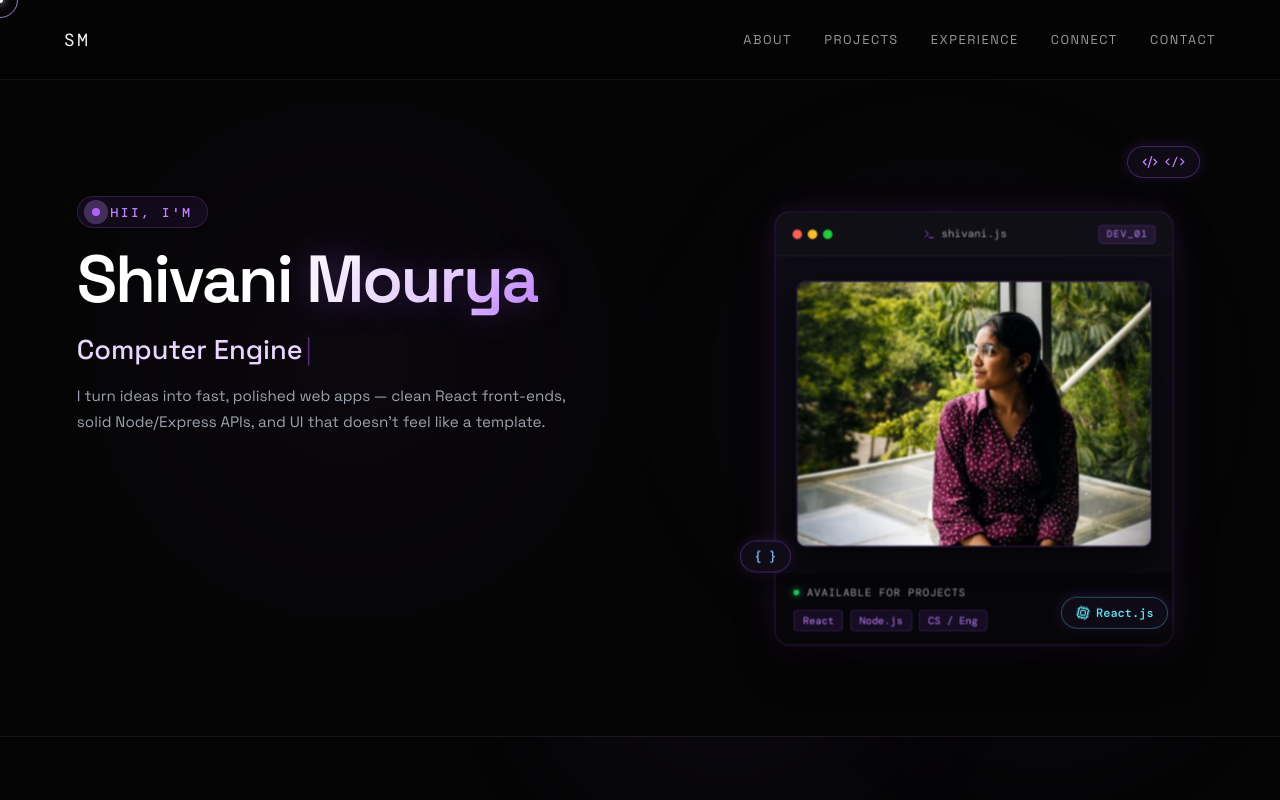
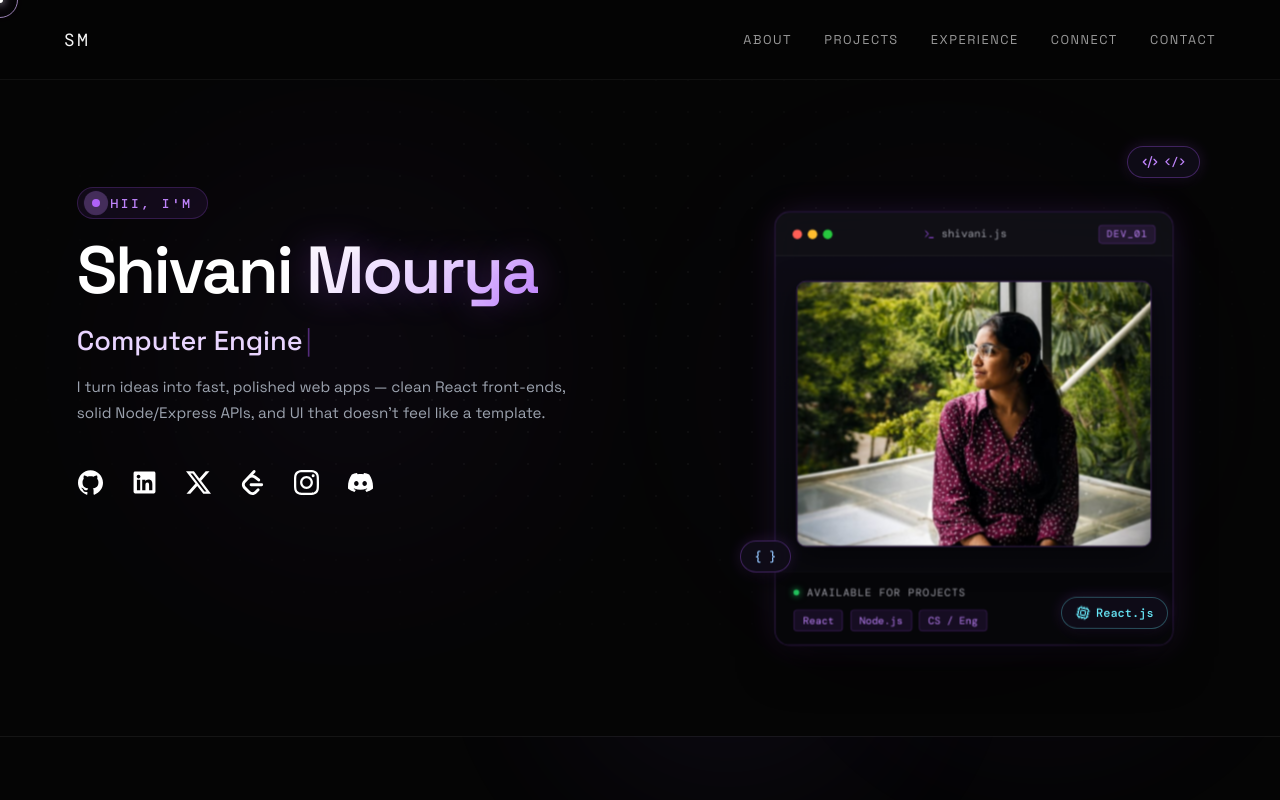
Before and after one commit to shivanimourya2/Devfolio, a React (Vite) app: page / in a window 1280 px wide. Shown: the top 800 px of the page. Built offline with nearby package versions, Linux system fonts and the light colour scheme; a web font is replaced by a local one.

Commit message:
updated hero section

```diff
--- a/package.json
+++ b/package.json
@@ -13,7 +13,8 @@
     "gsap": "^3.15.0",
     "lucide-react": "^0.468.0",
     "react": "^19.2.8",
-    "react-dom": "^19.2.8"
+    "react-dom": "^19.2.8",
+    "react-icons": "^5.7.0"
   },
   "devDependencies": {
     "@babel/core": "^7.29.7",
--- a/src/components/Hero.jsx
+++ b/src/components/Hero.jsx
@@ -1,10 +1,8 @@
-import React, { useState, useEffect, useRef } from "react";
+import { useState, useEffect, useRef } from "react";
 import gsap from "gsap";
 import myPhoto from "../assets/shivani.jpeg";
+
 import {
-  Github,
-  Linkedin,
-  Mail,
   ArrowDown,
   Code2,
   Terminal,
@@ -12,11 +10,18 @@ import {
   Sparkles,
 } from "lucide-react";
 
+import {
+  SiGithub,
+  SiX,
+  SiLeetcode,
+  SiInstagram,
+  SiDiscord,
+} from "react-icons/si";
+
+import { FaLinkedin } from "react-icons/fa";
+
 const PROFILE_IMAGE_SRC = myPhoto;
 
-/**
- * ANIMATED ROLE TITLES — edit freely
- */
 const ROLE_TITLES = [
   "Full-Stack Developer",
   "Computer Engineering Student",
@@ -24,15 +29,28 @@ const ROLE_TITLES = [
 
 export default function Hero() {
   const heroRef = useRef(null);
+
   const [roleIndex, setRoleIndex] = useState(0);
-  const [displayText, setDisplayText] = useState("");
+  const [displayText, setDisplayText] = useState(() => {
+    if (typeof window !== "undefined") {
+      const prefersReducedMotion = window.matchMedia("(prefers-reduced-motion: reduce)").matches;
+      return prefersReducedMotion ? ROLE_TITLES[0] : "";
+    }
+    return "";
+  });
   const [isDeleting, setIsDeleting] = useState(false);
   const [typingSpeed, setTypingSpeed] = useState(110);
 
+  /* =========================
+     TYPING EFFECT
+  ========================= */
+
   useEffect(() => {
-    const mediaQuery = window.matchMedia("(prefers-reduced-motion: reduce)");
+    const mediaQuery = window.matchMedia(
+      "(prefers-reduced-motion: reduce)"
+    );
+
     if (mediaQuery.matches) {
-      setDisplayText(ROLE_TITLES[0]);
       return;
     }
 
@@ -40,7 +58,11 @@ export default function Hero() {
 
     const handleTyping = () => {
       if (!isDeleting) {
-        const nextText = currentFullText.substring(0, displayText.length + 1);
+        const nextText = currentFullText.substring(
+          0,
+          displayText.length + 1
+        );
+
         setDisplayText(nextText);
 
         if (nextText === currentFullText) {
@@ -50,12 +72,18 @@ export default function Hero() {
           setTypingSpeed(80 + Math.random() * 40);
         }
       } else {
-        const nextText = currentFullText.substring(0, displayText.length - 1);
+        const nextText = currentFullText.substring(
+          0,
+          displayText.length - 1
+        );
+
         setDisplayText(nextText);
 
         if (nextText === "") {
           setIsDeleting(false);
-          setRoleIndex((prev) => (prev + 1) % ROLE_TITLES.length);
+          setRoleIndex(
+            (prev) => (prev + 1) % ROLE_TITLES.length
+          );
           setTypingSpeed(450);
         } else {
           setTypingSpeed(40);
@@ -64,8 +92,18 @@ export default function Hero() {
     };
 
     const timer = setTimeout(handleTyping, typingSpeed);
+
     return () => clearTimeout(timer);
-  }, [displayText, isDeleting, roleIndex, typingSpeed]);
+  }, [
+    displayText,
+    isDeleting,
+    roleIndex,
+    typingSpeed,
+  ]);
+
+  /* =========================
+     GSAP HERO ANIMATION
+  ========================= */
 
   useEffect(() => {
     const prefersReducedMotion = window.matchMedia(
@@ -76,7 +114,9 @@ export default function Hero() {
 
     const ctx = gsap.context(() => {
       const tl = gsap.timeline({
-        defaults: { ease: "power3.out" },
+        defaults: {
+          ease: "power3.out",
+        },
       });
 
       tl.from(".hero-glow-bg", {
@@ -85,88 +125,201 @@ export default function Hero() {
         duration: 1.4,
         ease: "power2.out",
       })
-        .from(".hero-eyebrow", { y: 20, opacity: 0, duration: 0.7 }, "-=1.0")
+
+        .from(
+          ".hero-eyebrow",
+          {
+            y: 20,
+            opacity: 0,
+            duration: 0.7,
+          },
+          "-=1.0"
+        )
+
         .from(
           ".hero-title-line",
-          { y: 35, opacity: 0, duration: 0.9, stagger: 0.12 },
+          {
+            y: 35,
+            opacity: 0,
+            duration: 0.9,
+            stagger: 0.12,
+          },
           "-=0.5"
         )
-        .from(".hero-role-block", { y: 25, opacity: 0, duration: 0.8 }, "-=0.6")
-        .from(".hero-description", { y: 20, opacity: 0, duration: 0.7 }, "-=0.5")
+
+        .from(
+          ".hero-role-block",
+          {
+            y: 25,
+            opacity: 0,
+            duration: 0.8,
+          },
+          "-=0.6"
+        )
+
+        .from(
+          ".hero-description",
+          {
+            y: 20,
+            opacity: 0,
+            duration: 0.7,
+          },
+          "-=0.5"
+        )
+
+        /* Social icons appear BEFORE buttons */
+        .from(
+          ".hero-social-item",
+          {
+            y: 15,
+            opacity: 0,
+            duration: 0.5,
+            stagger: 0.08,
+          },
+          "-=0.3"
+        )
+
         .from(
           ".hero-cta-btn",
-          { y: 20, opacity: 0, duration: 0.6, stagger: 0.1 },
+          {
+            y: 20,
+            opacity: 0,
+            duration: 0.6,
+            stagger: 0.1,
+          },
+          "-=0.3"
+        )
+
+        .from(
+          ".hero-visual-card",
+          {
+            y: 40,
+            opacity: 0,
+            scale: 0.95,
+            duration: 1.1,
+            ease: "power2.out",
+          },
+          "-=0.8"
+        )
+
+        .from(
+          ".floating-badge",
+          {
+            scale: 0,
+            opacity: 0,
+            duration: 0.6,
+            stagger: 0.1,
+            ease: "back.out(1.7)",
+          },
           "-=0.4"
         )
+
         .from(
-          ".hero-social-item",
-          { y: 15, opacity: 0, duration: 0.5, stagger: 0.08 },
-          "-=0.3"
-        )
-        .from(
-          ".hero-visual-card",
-          { y: 40, opacity: 0, scale: 0.95, duration: 1.1, ease: "power2.out" },
-          "-=0.8"
-        )
-        .from(
-          ".floating-badge",
-          { scale: 0, opacity: 0, duration: 0.6, stagger: 0.1, ease: "back.out(1.7)" },
-          "-=0.4"
-        )
-        .from(".hero-scroll-indicator", { opacity: 0, y: -15, duration: 0.8 }, "-=0.2");
+          ".hero-scroll-indicator",
+          {
+            opacity: 0,
+            y: -15,
+            duration: 0.8,
+          },
+          "-=0.2"
+        );
     }, heroRef);
 
     return () => ctx.revert();
   }, []);
 
   return (
-    <section id="home" className="hero" ref={heroRef}>
-      <div className="hero-glow-bg hero-glow-primary" aria-hidden="true" />
-      <div className="hero-glow-bg hero-glow-secondary" aria-hidden="true" />
-      <div className="hero-grid-overlay" aria-hidden="true" />
+    <section
+      id="home"
+      className="hero"
+      ref={heroRef}
+    >
+      {/* =========================
+          BACKGROUND
+      ========================= */}
+
+      <div
+        className="hero-glow-bg hero-glow-primary"
+        aria-hidden="true"
+      />
+
+      <div
+        className="hero-glow-bg hero-glow-secondary"
+        aria-hidden="true"
+      />
+
+      <div
+        className="hero-grid-overlay"
+        aria-hidden="true"
+      />
 
       <div className="hero-container">
+
+        {/* =========================
+            LEFT / TEXT CONTENT
+        ========================= */}
+
         <div className="hero-text-col">
+
+          {/* Eyebrow */}
           <div className="hero-eyebrow">
-            <span className="hero-live-dot" aria-hidden="true">
+            <span
+              className="hero-live-dot"
+              aria-hidden="true"
+            >
               <span className="hero-live-dot-ping" />
             </span>
-            <span className="hero-eyebrow-text">HII, I'M </span>
+
+            <span className="hero-eyebrow-text">
+              HII, I'M
+            </span>
           </div>
 
+          {/* Name */}
           <h1 className="hero-title">
-            <span className="hero-title-line">Shivani</span>{" "}
-            <span className="hero-title-line hero-title-accent">Mourya</span>
+            <span className="hero-title-line">
+              Shivani
+            </span>{" "}
+            <span className="hero-title-line hero-title-accent">
+              Mourya
+            </span>
           </h1>
 
-          <div className="hero-role-block" aria-live="polite">
+          {/* Role */}
+          <div
+            className="hero-role-block"
+            aria-live="polite"
+          >
             <div className="hero-role-main">
-              <span className="hero-role-text">{displayText}</span>
-              <span className="hero-cursor" aria-hidden="true">
+              <span className="hero-role-text">
+                {displayText}
+              </span>
+
+              <span
+                className="hero-cursor"
+                aria-hidden="true"
+              >
                 |
               </span>
             </div>
           </div>
 
+          {/* Description */}
           <p className="hero-description">
-            I turn ideas into fast, polished web apps — clean React
-            front-ends, solid Node/Express APIs, and UI that doesn't feel
-            like a template.
+            I turn ideas into fast, polished web apps —
+            clean React front-ends, solid Node/Express APIs,
+            and UI that doesn't feel like a template.
           </p>
 
-          <div className="hero-buttons">
-            <a href="#projects" className="btn btn-primary hero-cta-btn" id="hero-cta-work">
-              <span>VIEW MY WORK</span>
-              <span className="btn-arrow" aria-hidden="true">→</span>
-            </a>
+          {/* =========================
+              SOCIAL ICONS
+          ========================= */}
 
-            <a href="#contact" className="btn btn-secondary hero-cta-btn" id="hero-cta-connect">
-              <span>LET'S CONNECT</span>
-              <span className="btn-arrow" aria-hidden="true">→</span>
-            </a>
-          </div>
-
-          <div className="hero-socials" aria-label="Social profiles">
+          <div
+            className="hero-socials"
+            aria-label="Social profiles"
+          >
+            {/* GitHub */}
             <a
               href="https://github.com/shivanimourya2"
               target="_blank"
@@ -175,9 +328,10 @@ export default function Hero() {
               aria-label="GitHub Profile"
               title="GitHub"
             >
-              <Github size={20} />
+              <SiGithub />
             </a>
 
+            {/* LinkedIn */}
             <a
               href="https://linkedin.com/in/shivanimourya"
               target="_blank"
@@ -186,37 +340,134 @@ export default function Hero() {
               aria-label="LinkedIn Profile"
               title="LinkedIn"
             >
-              <Linkedin size={20} />
+              <FaLinkedin />
+            </a>
+
+            {/* X */}
+            <a
+              href="https://x.com/shivanimouryaa2"
+              target="_blank"
+              rel="noopener noreferrer"
+              className="hero-social-item"
+              aria-label="X Profile"
+              title="X"
+            >
+              <SiX />
+            </a>
+
+            {/* LeetCode */}
+            <a
+              href="https://leetcode.com/shivanimourya"
+              target="_blank"
+              rel="noopener noreferrer"
+              className="hero-social-item"
+              aria-label="LeetCode Profile"
+              title="LeetCode"
+            >
+              <SiLeetcode />
+            </a>
+
+            {/* Instagram */}
+            <a
+              href="https://instagram.com/shivanimourya2"
+              target="_blank"
+              rel="noopener noreferrer"
+              className="hero-social-item"
+              aria-label="Instagram Profile"
+              title="Instagram"
+            >
+              <SiInstagram />
+            </a>
+
+            {/* Discord */}
+            <a
+              href="https://discord.com/users/shivanimourya"
+              target="_blank"
+              rel="noopener noreferrer"
+              className="hero-social-item"
+              aria-label="Discord Profile"
+              title="Discord"
+            >
+              <SiDiscord />
+            </a>
+          </div>
+
+          {/* =========================
+              CTA BUTTONS
+          ========================= */}
+
+          <div className="hero-buttons">
+
+            <a
+              href="#projects"
+              className="btn btn-primary hero-cta-btn"
+              id="hero-cta-work"
+            >
+              <span>VIEW MY WORK</span>
+
+              <span
+                className="btn-arrow"
+                aria-hidden="true"
+              >
+                →
+              </span>
             </a>
 
             <a
-              href="mailto:shivanimouryaa2@gmail.com"
-              className="hero-social-item"
-              aria-label="Send Email"
-              title="Email"
+              href="#contact"
+              className="btn btn-secondary hero-cta-btn"
+              id="hero-cta-connect"
             >
-              <Mail size={20} />
+              <span>LET'S CONNECT</span>
+
+              <span
+                className="btn-arrow"
+                aria-hidden="true"
+              >
+                →
+              </span>
             </a>
+
           </div>
+
         </div>
+
+        {/* =========================
+            RIGHT / VISUAL CARD
+        ========================= */}
 
         <div className="hero-visual-col">
           <div className="hero-visual-wrapper">
+
             <div className="hero-visual-card">
+
+              {/* Window Header */}
               <div className="card-window-header">
+
                 <div className="card-window-dots">
                   <span className="dot dot-red" />
                   <span className="dot dot-yellow" />
                   <span className="dot dot-green" />
                 </div>
+
                 <div className="card-window-title">
-                  <Terminal size={12} className="card-window-icon" />
+                  <Terminal
+                    size={12}
+                    className="card-window-icon"
+                  />
+
                   <span>shivani.js</span>
                 </div>
-                <div className="card-window-tag">DEV_01</div>
+
+                <div className="card-window-tag">
+                  DEV_01
+                </div>
+
               </div>
 
+              {/* Profile Image */}
               <div className="card-photo-container">
+
                 {PROFILE_IMAGE_SRC ? (
                   <img
                     src={PROFILE_IMAGE_SRC}
@@ -226,74 +477,162 @@ export default function Hero() {
                   />
                 ) : (
                   <div className="card-avatar-placeholder">
+
                     <div className="avatar-mesh-backdrop" />
+
                     <div className="avatar-badge-top">
-                      <Sparkles size={13} className="sparkle-icon" />
-                      <span>OPEN TO WORK</span>
+                      <Sparkles
+                        size={13}
+                        className="sparkle-icon"
+                      />
+
+                      <span>
+                        OPEN TO WORK
+                      </span>
                     </div>
 
                     <div className="avatar-monogram-circle">
-                      <span className="avatar-monogram-text">SM</span>
+                      <span className="avatar-monogram-text">
+                        SM
+                      </span>
+
                       <div className="avatar-ring avatar-ring-1" />
                       <div className="avatar-ring avatar-ring-2" />
                     </div>
 
                     <div className="avatar-terminal-snippet">
+
                       <div className="code-line">
-                        <span className="code-keyword">const</span>{" "}
-                        <span className="code-var">engineer</span> = &#123;
+                        <span className="code-keyword">
+                          const
+                        </span>{" "}
+                        <span className="code-var">
+                          engineer
+                        </span>{" "}
+                        = &#123;
                       </div>
+
                       <div className="code-line code-indent">
-                        <span className="code-prop">name</span>:{" "}
-                        <span className="code-string">"Shivani Mourya"</span>,
+                        <span className="code-prop">
+                          name
+                        </span>
+                        :{" "}
+                        <span className="code-string">
+                          "Shivani Mourya"
+                        </span>
+                        ,
                       </div>
+
                       <div className="code-line code-indent">
-                        <span className="code-prop">focus</span>:{" "}
-                        <span className="code-string">"React &amp; Full-Stack"</span>
+                        <span className="code-prop">
+                          focus
+                        </span>
+                        :{" "}
+                        <span className="code-string">
+                          "React & Full-Stack"
+                        </span>
                       </div>
-                      <div className="code-line">&#125;;</div>
+
+                      <div className="code-line">
+                        &#125;;
+                      </div>
+
                     </div>
                   </div>
                 )}
+
               </div>
 
+              {/* Card Footer */}
               <div className="card-meta-footer">
+
                 <div className="card-status-indicator">
                   <span className="status-indicator-dot" />
-                  <span className="status-indicator-text">AVAILABLE FOR PROJECTS</span>
+
+                  <span className="status-indicator-text">
+                    AVAILABLE FOR PROJECTS
+                  </span>
                 </div>
+
                 <div className="card-meta-pills">
-                  <span className="meta-pill">React</span>
-                  <span className="meta-pill">Node.js</span>
-                  <span className="meta-pill">CS / Eng</span>
+                  <span className="meta-pill">
+                    React
+                  </span>
+
+                  <span className="meta-pill">
+                    Node.js
+                  </span>
+
+                  <span className="meta-pill">
+                    CS / Eng
+                  </span>
                 </div>
+
               </div>
+
             </div>
 
-            <div className="floating-badge badge-code-tags" title="Code Tags" aria-hidden="true">
+            {/* Floating Code Badge */}
+            <div
+              className="floating-badge badge-code-tags"
+              title="Code Tags"
+              aria-hidden="true"
+            >
               <Code2 size={16} />
               <span>&lt;/&gt;</span>
             </div>
 
-            <div className="floating-badge badge-brackets" title="Object Notation" aria-hidden="true">
+            {/* Floating Brackets Badge */}
+            <div
+              className="floating-badge badge-brackets"
+              title="Object Notation"
+              aria-hidden="true"
+            >
               <span>&#123; &#125;</span>
             </div>
 
-            <div className="floating-badge badge-react" title="React Stack" aria-hidden="true">
-              <Cpu size={14} className="badge-icon-spin" />
+            {/* Floating React Badge */}
+            <div
+              className="floating-badge badge-react"
+              title="React Stack"
+              aria-hidden="true"
+            >
+              <Cpu
+                size={14}
+                className="badge-icon-spin"
+              />
+
               <span>React.js</span>
             </div>
+
           </div>
         </div>
+
       </div>
 
-      <a href="#about" className="hero-scroll-indicator" aria-label="Scroll to explore more sections">
+      {/* =========================
+          SCROLL INDICATOR
+      ========================= */}
+
+      <a
+        href="#about"
+        className="hero-scroll-indicator"
+        aria-label="Scroll to explore more sections"
+      >
         <div className="scroll-mouse-icon">
           <span className="scroll-wheel" />
         </div>
-        <span className="scroll-label">SCROLL TO EXPLORE</span>
-        <ArrowDown size={14} className="scroll-arrow-icon" />
+
+        <span className="scroll-label">
+          SCROLL TO EXPLORE
+        </span>
+
+        <ArrowDown
+          size={14}
+          className="scroll-arrow-icon"
+        />
       </a>
+
     </section>
   );
 }
--- a/src/components/Projects.jsx
+++ b/src/components/Projects.jsx
@@ -1,4 +1,4 @@
-import React, { useState, useEffect } from 'react';
+import { useState, useEffect } from 'react';
 import './Projects.css';
 
 import rizzChatImg from '../assets/projects/rizzchat.png';
--- a/src/index.css
+++ b/src/index.css
@@ -369,37 +369,52 @@ textarea {
 .hero-socials {
   display: flex;
   align-items: center;
-  gap: 0.9rem;
-  margin-top: 1.5rem;
+  gap: 26px;
+  margin-top: 28px;
+  margin-bottom: 30px;
 }
 
 .hero-social-item {
-  width: 44px;
-  height: 44px;
-  display: inline-flex;
+  display: flex;
   align-items: center;
   justify-content: center;
-  border-radius: 8px;
-  background: rgba(255, 255, 255, 0.03);
-  border: 1px solid rgba(255, 255, 255, 0.08);
-  color: #a1a1aa;
+
+  width: 28px;
+  height: 28px;
+
+  color: #ffffff;
   text-decoration: none;
-  transition: all 0.3s cubic-bezier(0.16, 1, 0.3, 1);
+
+  font-size: 25px;
+
+  opacity: 1;
+  visibility: visible;
+
+  transition:
+    transform 0.3s ease,
+    color 0.3s ease;
 }
 
 .hero-social-item:hover {
-  color: #c084fc;
-  background: rgba(168, 85, 247, 0.12);
-  border-color: rgba(168, 85, 247, 0.45);
-  transform: translateY(-3px);
-  box-shadow: 0 6px 18px rgba(168, 85, 247, 0.25);
-}
-
-.hero-social-item:focus-visible {
-  outline: 2px solid #a855f7;
-  outline-offset: 2px;
-}
-
+  color: #b66cff;
+  transform: translateY(-4px);
+}
+
+/* Gmail - black logo with white background */
+.hero-social-item.hero-gmail {
+  color: #000000;
+  background: #ffffff;
+  border-radius: 7px;
+  width: 28px;
+  height: 28px;
+  font-size: 20px;
+}
+
+.hero-social-item.hero-gmail:hover {
+  color: #000000;
+  background: #ffffff;
+  transform: translateY(-4px);
+}
 /* -------------------------
    RIGHT COLUMN: DEVELOPER IDENTITY CARD
 ------------------------- */
```
Also changed, not shown: 1 other file (tests, documents, lock files or other folders).
